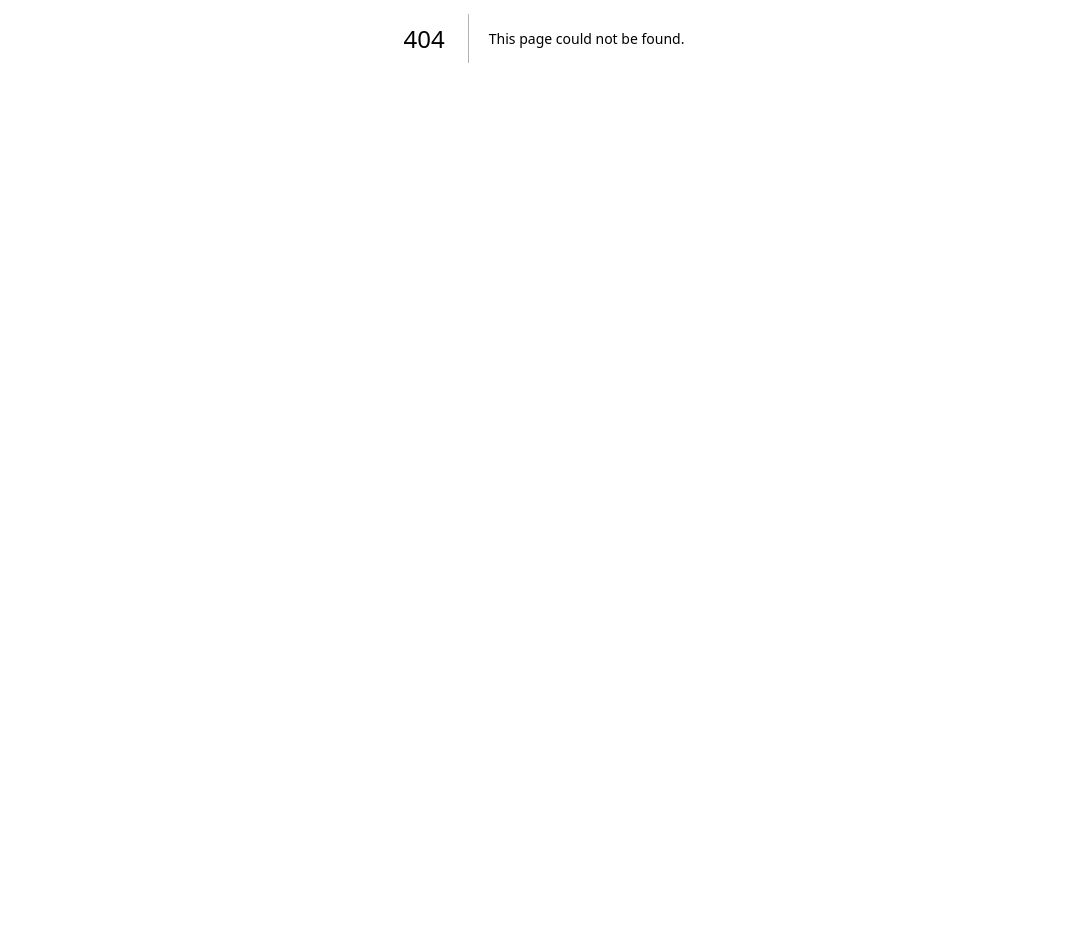
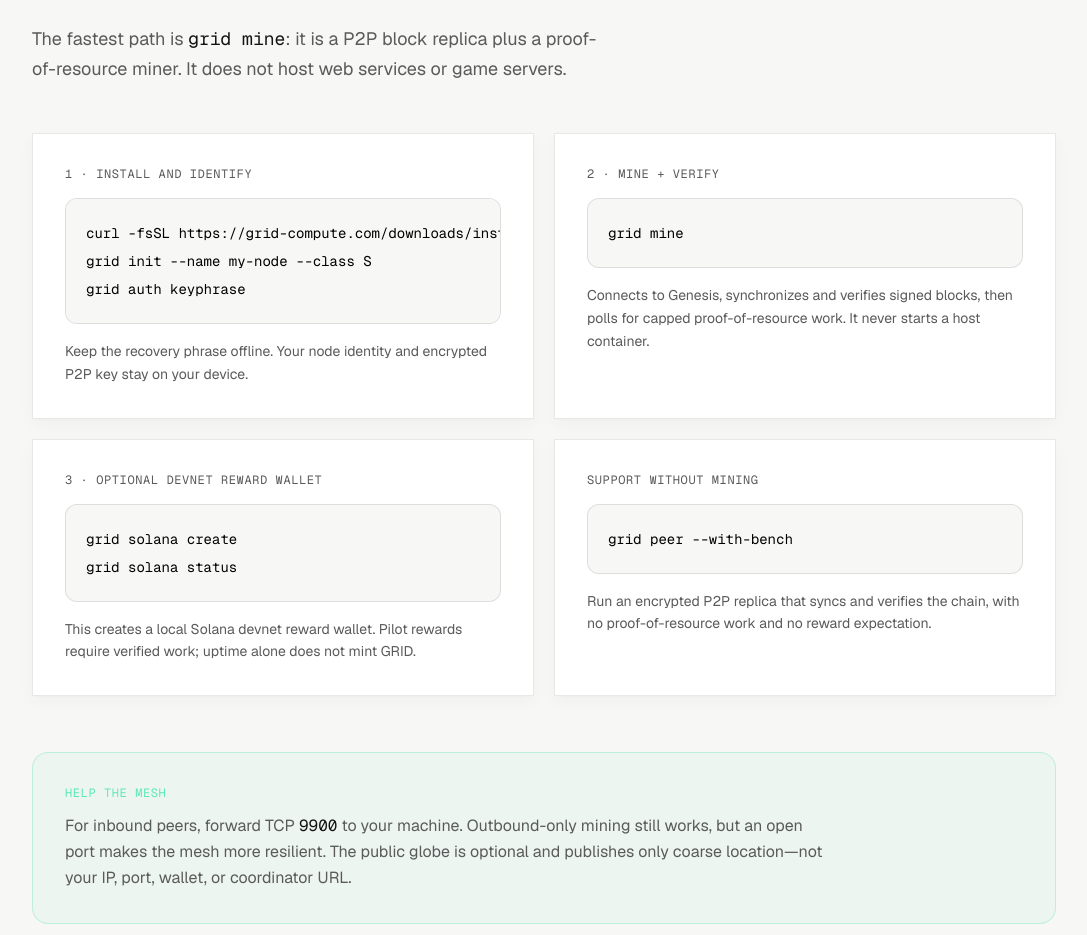
Before and after one commit to Caraveo/grid-site, a Next.js app: page /quick in a window 1280 px wide. Before the commit this address had no page. Shown: the part 362-1297 px from the top of the page, without its empty margins (96-1183 px from the left). Before the commit the page ends 800 px from the top, so only its background shows below. Built offline with nearby package versions, Linux system fonts and the light colour scheme.

Commit message:
add GRID mining quick start page

```diff
--- /dev/null
+++ b/src/app/quick/page.tsx
@@ -0,0 +1,54 @@
+import type { Metadata } from "next";
+import Link from "next/link";
+import { Footer } from "@/components/Footer";
+import { Nav } from "@/components/Nav";
+
+export const metadata: Metadata = {
+  title: "Quick start | Mine and support GRID",
+  description: "Start a P2P GRID miner or peer in a few commands."
+};
+
+const Code = ({ children }: { children: string }) => (
+  <pre className="mt-4 overflow-x-auto rounded-xl border border-border bg-black p-5 text-sm leading-7 text-white"><code>{children}</code></pre>
+);
+
+export default function QuickPage() {
+  return <main className="min-h-screen bg-background"><Nav />
+    <section className="px-5 pb-24 pt-36 sm:pt-44"><div className="mx-auto max-w-5xl">
+      <p className="section-label">GRID Genesis Pilot</p>
+      <h1 className="section-title mt-5 max-w-4xl">Mine GRID. Verify the chain. Support the network.</h1>
+      <p className="section-body mt-6 max-w-3xl">The fastest path is <code className="font-mono text-foreground">grid mine</code>: it is a P2P block replica plus a proof-of-resource miner. It does not host web services or game servers.</p>
+
+      <div className="mt-12 grid gap-5 lg:grid-cols-2">
+        <article className="panel p-6 sm:p-8"><p className="font-mono text-xs uppercase tracking-wider text-muted">1 · Install and identify</p>
+          <Code>{`curl -fsSL https://grid-compute.com/downloads/install.sh | bash
+grid init --name my-node --class S
+grid auth keyphrase`}</Code>
+          <p className="mt-4 text-sm leading-relaxed text-muted">Keep the recovery phrase offline. Your node identity and encrypted P2P key stay on your device.</p>
+        </article>
+        <article className="panel p-6 sm:p-8"><p className="font-mono text-xs uppercase tracking-wider text-muted">2 · Mine + verify</p>
+          <Code>{`grid mine`}</Code>
+          <p className="mt-4 text-sm leading-relaxed text-muted">Connects to Genesis, synchronizes and verifies signed blocks, then polls for capped proof-of-resource work. It never starts a host container.</p>
+        </article>
+        <article className="panel p-6 sm:p-8"><p className="font-mono text-xs uppercase tracking-wider text-muted">3 · Optional devnet reward wallet</p>
+          <Code>{`grid solana create
+grid solana status`}</Code>
+          <p className="mt-4 text-sm leading-relaxed text-muted">This creates a local Solana devnet reward wallet. Pilot rewards require verified work; uptime alone does not mint GRID.</p>
+        </article>
+        <article className="panel p-6 sm:p-8"><p className="font-mono text-xs uppercase tracking-wider text-muted">Support without mining</p>
+          <Code>{`grid peer --with-bench`}</Code>
+          <p className="mt-4 text-sm leading-relaxed text-muted">Run an encrypted P2P replica that syncs and verifies the chain, with no proof-of-resource work and no reward expectation.</p>
+        </article>
+      </div>
+
+      <section className="mt-14 rounded-2xl border border-emerald-400/20 bg-emerald-400/[0.04] p-6 sm:p-8"><p className="font-mono text-xs uppercase tracking-wider text-emerald-300">Help the mesh</p>
+        <p className="mt-3 max-w-3xl leading-relaxed text-muted">For inbound peers, forward TCP <code className="font-mono text-foreground">9900</code> to your machine. Outbound-only mining still works, but an open port makes the mesh more resilient. The public globe is optional and publishes only coarse location—not your IP, port, wallet, or coordinator URL.</p>
+      </section>
+
+      <section className="mt-14"><p className="section-label">What comes next</p><h2 className="mt-4 text-3xl font-semibold tracking-tight">P2P container hosting, in stages.</h2>
+        <ol className="mt-6 grid gap-4 text-sm leading-relaxed text-muted md:grid-cols-3"><li className="panel p-5"><span className="text-foreground">01 · Runtime</span><br />Engine installs containerd, nerdctl, and the encrypted-volume backend.</li><li className="panel p-5"><span className="text-foreground">02 · Protected storage</span><br />Each service gets a unique vault-wrapped volume key; containers never receive vault access.</li><li className="panel p-5"><span className="text-foreground">03 · Approved services</span><br />First template: Git-backed Caddy, exposed through a GRID tunnel rather than a direct host port.</li></ol>
+        <p className="mt-6 text-sm text-muted">This is still a Genesis-led pilot—not decentralized mainnet consensus. <Link href="/explorer" className="text-emerald-300 hover:text-emerald-200">Inspect the network →</Link></p>
+      </section>
+    </div></section><Footer />
+  </main>;
+}
```
